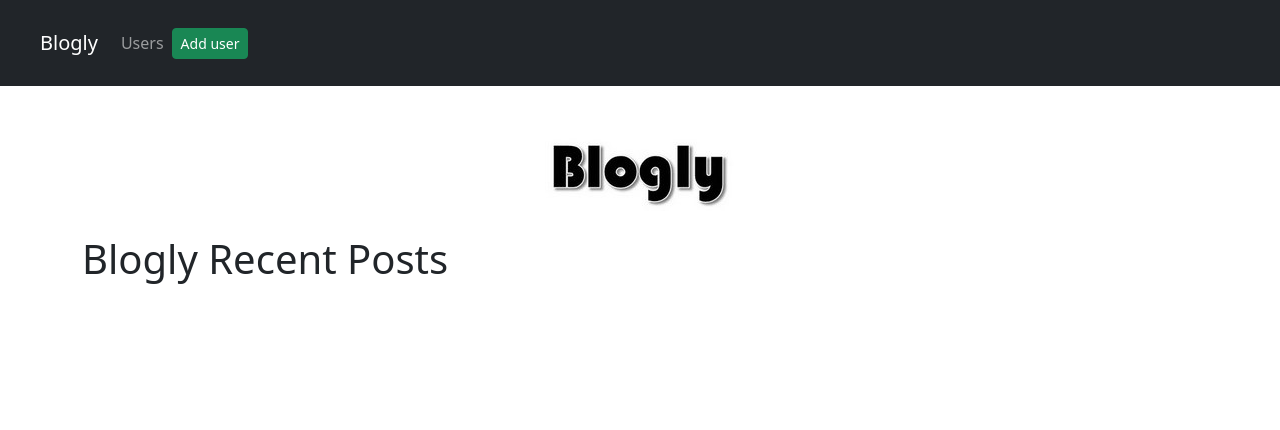
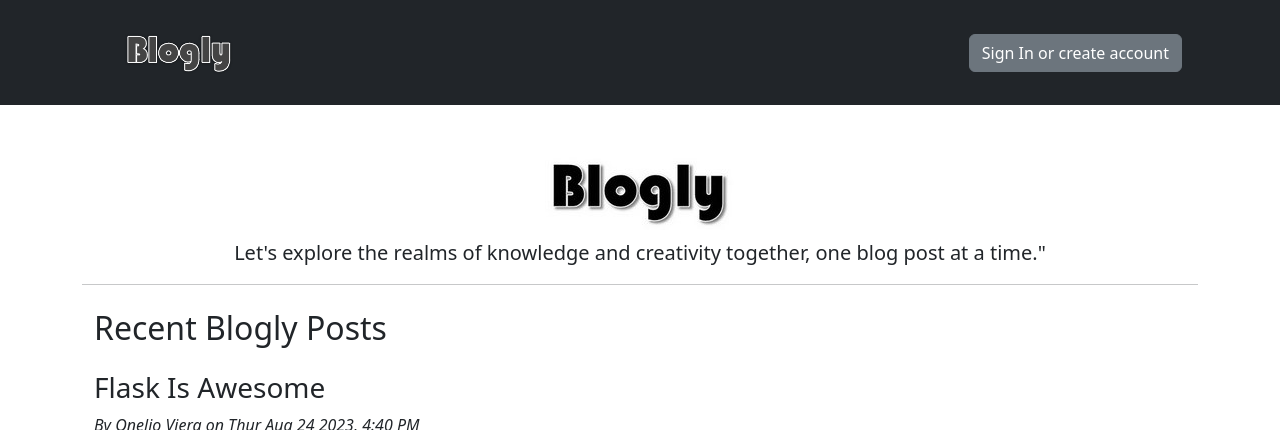
Before and after one commit to OnelioViera/blogly, a Flask app: page / in a window 1280 px wide. Shown: the top 430 px of the page. Run offline with Flask 2, Linux system fonts and the light colour scheme; data that the repository does not hold is empty; some libraries are stand-ins or nearby versions.

Commit message:
updated files

```diff
--- a/app.py
+++ b/app.py
@@ -1,9 +1,9 @@
-from flask import Flask, request, redirect, render_template, flash
+from flask import Flask, request, redirect, render_template, flash, session, redirect
 from flask_debugtoolbar import DebugToolbarExtension
 from models import db, connect_db, User, Post
 
 app = Flask(__name__)
-app.config['SQLALCHEMY_DATABASE_URI'] = "postgresql:///blogly"
+app.config['SQLALCHEMY_DATABASE_URI'] = "postgresql:///blogly_db"
 app.config['SQLALCHEMY_TRACK_MODIFICATIONS'] = False
 app.config['SECRET_KEY'] = 'ihaveasecret'
 
@@ -17,7 +17,49 @@ def root():
     """Homepage redirects to list of users."""
 
     posts = Post.query.order_by(Post.created_at.desc()).limit(5).all()
-    return render_template('posts/homepage.html', posts=posts)
+    return render_template('main-homepage.html', posts=posts)
+
+# @app.route("/signIn")
+# def signed_in():
+#     return render_template("signIn.html")
+
+@app.route("/login", methods=["GET", "POST"])
+def login():
+    if request.method == "POST":
+        # Retrieve the email from the login form
+        email = request.form["email"]
+
+        # Store the email in the session
+        session["email"] = email
+
+        return redirect("/registration")
+
+    return render_template("login.html")
+
+@app.route("/registration", methods=["GET", "POST"])
+def registration():
+    if request.method == "POST":
+        # Retrieve form data
+        first_name = request.form["firstName"]
+        last_name = request.form["lastName"]
+        password = request.form["newPassword"]
+
+        # Render a success page or redirect to a different page
+        return render_template("posts/homepage.html")
+
+    # Retrieve the email from the session
+    email = session.get("email")
+
+    # Render the registration form
+    return render_template("registration.html", email=email)
+
+@app.route("/logout")
+def logout():
+    # Clear the session
+    session.clear()
+
+    # Redirect to the login page
+    return redirect("/homepage.html")
 
 # @app.route(404)
 # def page_not_found(e):
--- a/templates/base.html
+++ b/templates/base.html
@@ -3,7 +3,7 @@
 <head>
   <meta charset="UTF-8">
   <title>
-    Blogly &ndash; {% block title %}{% endblock %}
+    {% block title %}{% endblock %}
   </title>
   <link href="https://cdn.jsdelivr.net/npm/bootstrap@5.3.0/dist/css/bootstrap.min.css" rel="stylesheet">
   <!-- <link rel="stylesheet" href="https://unpkg.com/bootstrap/dist/css/bootstrap.css"> -->
@@ -11,17 +11,7 @@
   <link rel="stylesheer" href="/static/bootstrap.min.css">
 </head>
 <body>
-<nav class="navbar navbar-expand-lg navbar-dark bg-dark">
-  <a class="navbar-brand" href="/">Blogly</a>
-  <ul class="navbar-nav">
-    <li class="nav-item"><a class="nav-link" href="/users">Users</a></li>
-  </ul>
-  <ul class="navbar-nav ml-auto">
-    <li class="nav-item">
-      <a class="btn btn-sm btn-success" href="/users/new">Add user</a>
-    </li>
-  </ul>
-</nav>
+
 <div class="container mt-5">
   {% for msg in get_flashed_messages() %}
   <div class="alert alert-info">{{ msg }}</div>
--- /dev/null
+++ b/templates/main-homepage.html
@@ -0,0 +1,51 @@
+{% extends 'base.html' %}
+{% include "navbar-1.html" %}
+
+{% block title %}Blogly{% endblock %}
+
+{% block content %}
+<div class="container text-center">
+  <img src="/static/img/blogly-5.jpg" class="text-center mb-2" alt="Blogly Image">
+  <p style="font-size: 20px;">Let's explore the realms of knowledge and creativity together, one blog post at a time."
+  </p>
+</div>
+<hr />
+
+<div class="container">
+  <h2 class="my-4">Recent Blogly Posts</h2>
+  <h3 class="mt-4">
+    Flask Is Awesome
+  </h3>
+  <p><em>By Onelio Viera on Thur Aug 24 2023, 4:40 PM </em></p>
+  <div class="card">
+    <div class="card-body">
+      <div class="row">
+        <div class="col-md-4">
+          <figure class="figure">
+            <img
+              src="https://i0.wp.com/theperfectroundgolf.com/wp-content/uploads/2022/04/placeholder.png?fit=1200%2C800&ssl=1/400x300"
+              class="figure-img img-fluid rounded"
+              alt="A generic square placeholder image with rounded corners in a figure.">
+            <figcaption class="figure-caption">A caption for the above image.</figcaption>
+          </figure>
+        </div>
+        <div class="col-md-8">
+          <p style="font-size: 18px;">Flask is a lovely framework for building web applications. It's easy to learn, and
+            easy to use.</p>
+        </div>
+      </div>
+    </div>
+  </div>
+</div>
+
+{% for post in posts %}
+<h2 class="mt-4">
+  <a href="/posts/{{ post.id }}">{{ post.title }}</a>
+</h2>
+<p>{{ post.content }}</p>
+<p>
+  <small>By {{ post.user.full_name }} on {{ post.friendly_date }}</small>
+</p>
+{% endfor %}
+
+{% endblock %}
--- /dev/null
+++ b/templates/navbar-1.html
@@ -0,0 +1,48 @@
+<!-- Navbar -->
+<nav class="navbar navbar-expand-lg navbar-dark bg-dark">
+  <!-- Container wrapper -->
+  <div class="container">
+    <!-- Navbar brand -->
+    <a class="navbar-brand me-2" href="users">
+      <img
+        src="/static/img/blogly-8.png"
+        height="50"
+        alt="MDB Logo"
+        loading="lazy"
+        style="margin-top: -1px;"
+      />
+    </a>
+
+    <!-- Toggle button -->
+    <button
+      class="navbar-toggler"
+      type="button"
+      data-mdb-toggle="collapse"
+      data-mdb-target="#navbarButtonsExample"
+      aria-controls="navbarButtonsExample"
+      aria-expanded="false"
+      aria-label="Toggle navigation"
+    >
+      <i class="fas fa-bars"></i>
+    </button>
+
+    <!-- Collapsible wrapper -->
+    <div class="collapse navbar-collapse" id="navbarButtonsExample">
+      <!-- Left links -->
+      <ul class="navbar-nav me-auto mb-2 mb-lg-0">
+        <li class="nav-item">
+          <!-- <a class="nav-link" href="#">Dashboard</a> -->
+        </li>
+      </ul>
+      <!-- Left links -->
+
+      <div class="d-flex align-items-center">
+
+        <a href="/login" class="btn btn-secondary m-3" role="button">Sign In or create account</a>
+      </div>
+    </div>
+    <!-- Collapsible wrapper -->
+  </div>
+  <!-- Container wrapper -->
+</nav>
+<!-- Navbar -->
--- a/templates/posts/homepage.html
+++ b/templates/posts/homepage.html
@@ -1,13 +1,50 @@
 {% extends 'base.html' %}
+{% include "base-nav.html" %}
 
 {% block title %}Blogly{% endblock %}
 
 {% block content %}
 <div class="container text-center">
-  <img src="/static/img/blogly-5.jpg" class="text-center mb-4" alt="Blogly Image">
+  <!-- <img src="/static/img/blogly-5.jpg" class="text-center mb-2" alt="Blogly Image"> -->
+  <!-- <p style="font-size: 20px;">Let's explore the realms of knowledge and creativity together, one blog post at a time."</p> -->
+  <h2 class="display-5">Your Recent Posts</h2>
 </div>
-<h1 class="display-6">Blogly Recent Posts</h1>
+<hr />
 
+<div class="container">
+  <!-- <h2 class="my-4">Your Recent Posts</h2> -->
+  <h3 class="mt-4">
+    Flask Is Awesome
+  </h3>
+  <p><em>By Onelio Viera on Thur Aug 24 2023, 4:40 PM </em></p>
+  <div class="card">
+    <div class="card-body">
+      <div class="row">
+        <div class="col-md-4">
+          <figure class="figure">
+            <img
+              src="https://i0.wp.com/theperfectroundgolf.com/wp-content/uploads/2022/04/placeholder.png?fit=1200%2C800&ssl=1/400x300"
+              class="figure-img img-fluid rounded"
+              alt="A generic square placeholder image with rounded corners in a figure.">
+            <figcaption class="figure-caption">A caption for the above image.</figcaption>
+          </figure>
+        </div>
+        <div class="col-md-8">
+          <p style="font-size: 18px;">Flask is a lovely framework for building web applications. It's easy to learn, and
+            easy to use.</p>
+
+        </div>
+
+    </div>
+
+  </div>
+  <div class="card-footer">
+    <button type="button" class="btn btn-outline-primary btn-sm my-2">Cancel</button>
+    <button type="button" class="btn btn-primary btn-sm">Edit</button>
+    <button type="button" class="btn btn-danger btn-sm">Delete</button>
+  </div>
+</div>
+</div>
 
 {% for post in posts %}
 <h2 class="mt-4">
--- a/templates/users/index.html
+++ b/templates/users/index.html
@@ -1,5 +1,5 @@
 {% extends 'base.html' %}
-
+{% include "base-nav.html" %}
 {% block title %}Users{% endblock %}
 
 {% block content %}
--- a/templates/users/show.html
+++ b/templates/users/show.html
@@ -1,11 +1,11 @@
 {% extends 'base.html' %}
-
+{% include 'base-nav.html' %}
 {% block title %}{{ user.full_name }}{% endblock %}
 
 {% block content %}
 
 <div class="container m-5">
-  <h1 class="text-center m-5">Blogly User</h1>
+  <h1 class="display-5 text-center m-5">Users</h1>
     <div class="card shadow-lg p-3 mb-5 bg-white rounded">
       <div class="card-body">
       <div class="row">
```
Also changed, not shown: models.py (+6 -2 lines), templates/base-nav.html (added, +51 -0 lines), templates/logged-in-nav.html (added, +47 -0 lines), templates/login.html (added, +37 -0 lines), templates/registration.html (added, +56 -0 lines), templates/signin.html (added, +12 -0 lines), templates/users/new.html (+17 -11 lines), static/img/blogly-6.jpg (added), static/img/blogly-6.png (added), static/img/blogly-7.png (added), static/img/blogly-8.png (added).
